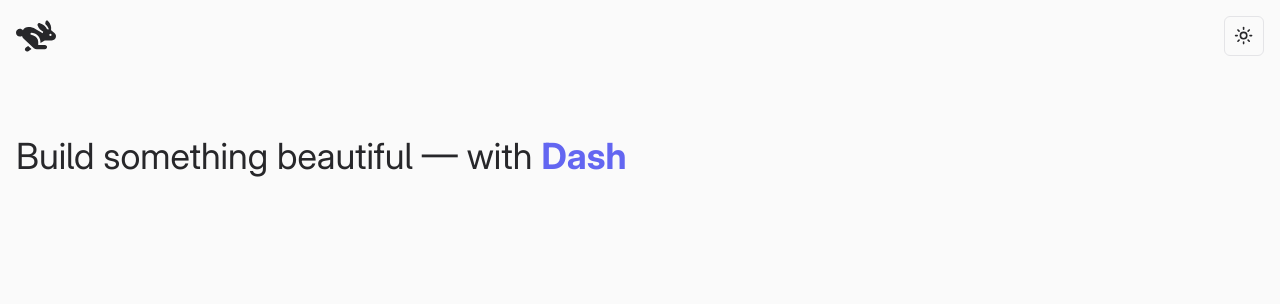
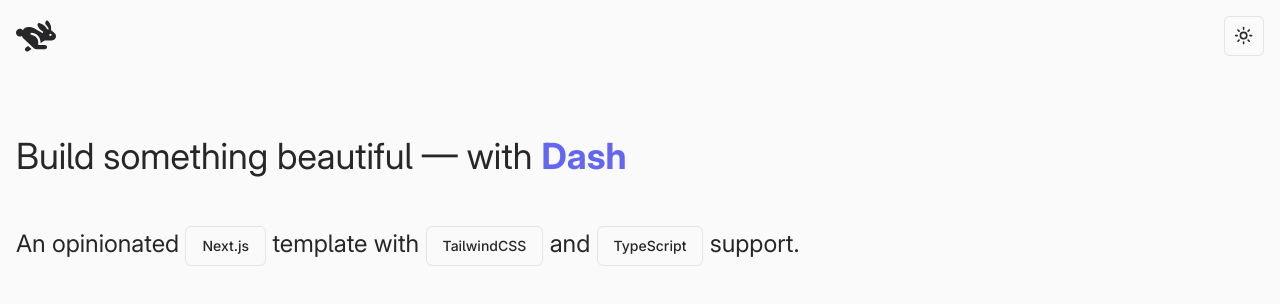
Before and after one commit to joesanchezjr/dash, a Next.js app: page / in a window 1280 px wide. Shown: the top 304 px of the page. Built offline with nearby package versions, Linux system fonts and the light colour scheme.

Commit message:
added home page copy

```diff
--- a/src/app/page.tsx
+++ b/src/app/page.tsx
@@ -1,12 +1,35 @@
+import { Button } from "@/components/ui/button"
+
 export default function Home() {
   return (
     <main className="container py-16">
-      <h1 className="text-2xl md:text-4xl">
+      <h1 className="text-4xl md:text-4xl">
         Build something beautiful &mdash;{" "}
         <span className="inline-block">
           with <span className="font-bold text-indigo-500">Dash</span>
         </span>
       </h1>
+      <p className="mt-12 text-2xl leading-10">
+        An opinionated{" "}
+        <Button asChild variant="outline" className="align-middle">
+          <a href="https://nextjs.org/" target="_blank" rel="noopener noreferrer">
+            Next.js
+          </a>
+        </Button>{" "}
+        template with{" "}
+        <Button asChild variant="outline" className="align-middle">
+          <a href="https://tailwindcss.com/" target="_blank" rel="noopener noreferrer">
+            TailwindCSS
+          </a>
+        </Button>{" "}
+        and{" "}
+        <Button asChild variant="outline" className="align-middle">
+          <a href="https://www.typescriptlang.org/" target="_blank" rel="noopener noreferrer">
+            TypeScript
+          </a>
+        </Button>{" "}
+        support.
+      </p>
     </main>
   )
 }
```
